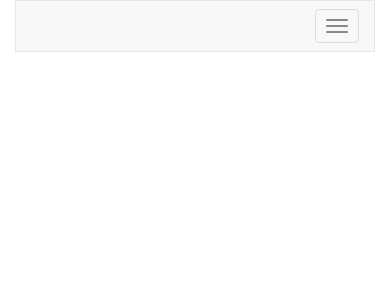
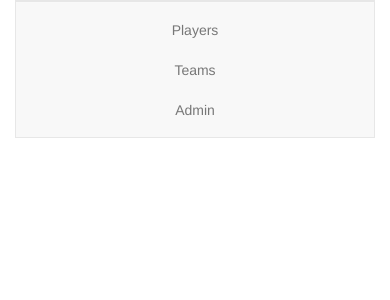
Before and after one commit to ATalaveraDev/league-statistics, an Angular app: page / in a window 390 px wide. Shown: the top 300 px of the page. Built offline with nearby package versions, Linux system fonts and the light colour scheme.

Commit message:
I - navbar for mobile

```diff
--- a/package.json
+++ b/package.json
@@ -6,6 +6,7 @@
     "ng": "ng",
     "start": "node main.js",
     "build": "ng build",
+    "serve": "ng serve",
     "test": "ng test",
     "lint": "ng lint",
     "e2e": "ng e2e",
--- a/src/app/app.component.html
+++ b/src/app/app.component.html
@@ -1,16 +1,7 @@
 <nav class="navbar navbar-default">
   <div class="container-fluid">
-    <!-- Brand and toggle get grouped for better mobile display -->
-    <div class="navbar-header">
-      <button type="button" class="navbar-toggle collapsed" data-toggle="collapse" data-target="#bs-example-navbar-collapse-1" aria-expanded="false">
-        <span class="sr-only">Toggle navigation</span>
-        <span class="icon-bar"></span>
-        <span class="icon-bar"></span>
-        <span class="icon-bar"></span>
-      </button>
-    </div>
-    <div class="collapse navbar-collapse" id="bs-example-navbar-collapse-1">
-      <ul class="nav navbar-nav">
+    <div class="navbar-collapse">
+      <ul class="nav navbar-nav text-center">
         <li><a routerLink="/players">Players</a></li>
         <li><a routerLink="/teams">Teams</a></li>
         <li><a routerLink="/admin">Admin</a></li>
```
